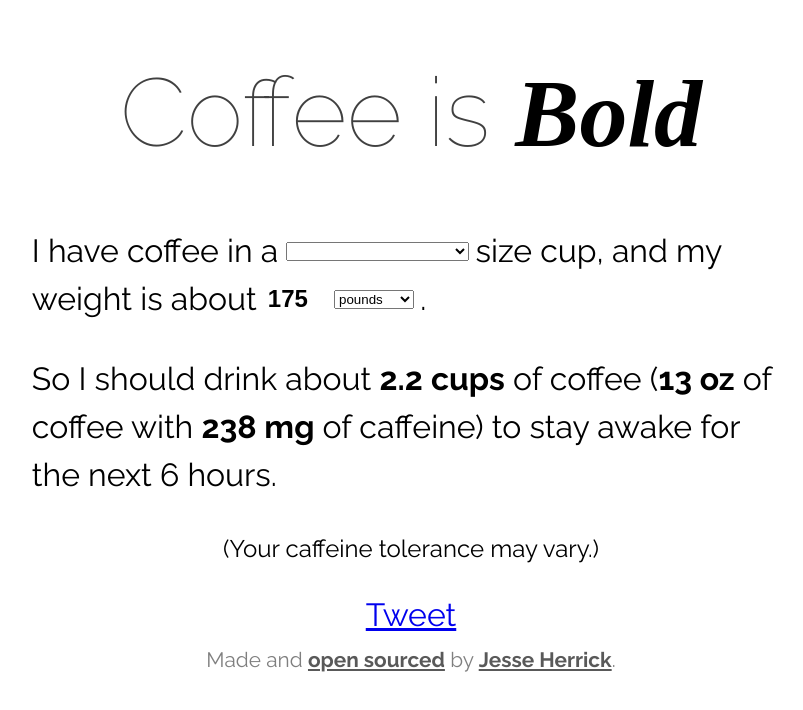
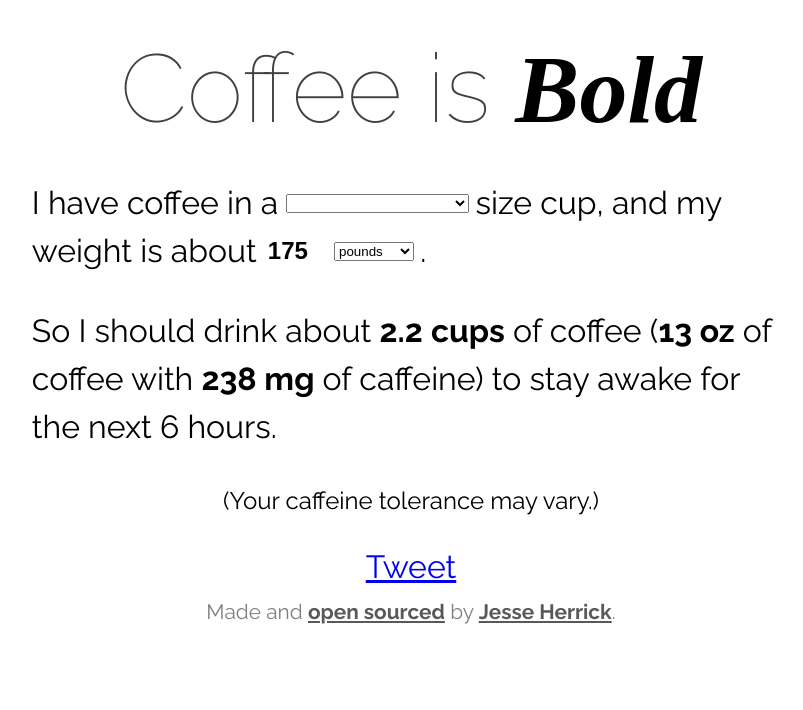
Before and after one commit to JesseHerrick/caffeinefor.me, a website: page index.html in a window 1280 px wide. Shown: the whole page, without its empty margins (229-1032 px from the left). Drawn offline with nearby package versions, Linux system fonts and the light colour scheme; a web font is replaced by a local one.

Commit message:
LH is now .5

```diff
--- a/css/main.css
+++ b/css/main.css
@@ -28,7 +28,7 @@ body {
 h1 {
   font-size: 3em;
   color: rgba(0, 0, 0, .75);
-  line-height: 1;
+  line-height: .5;
   font-weight: 100;
   text-align: center;
 }
```
